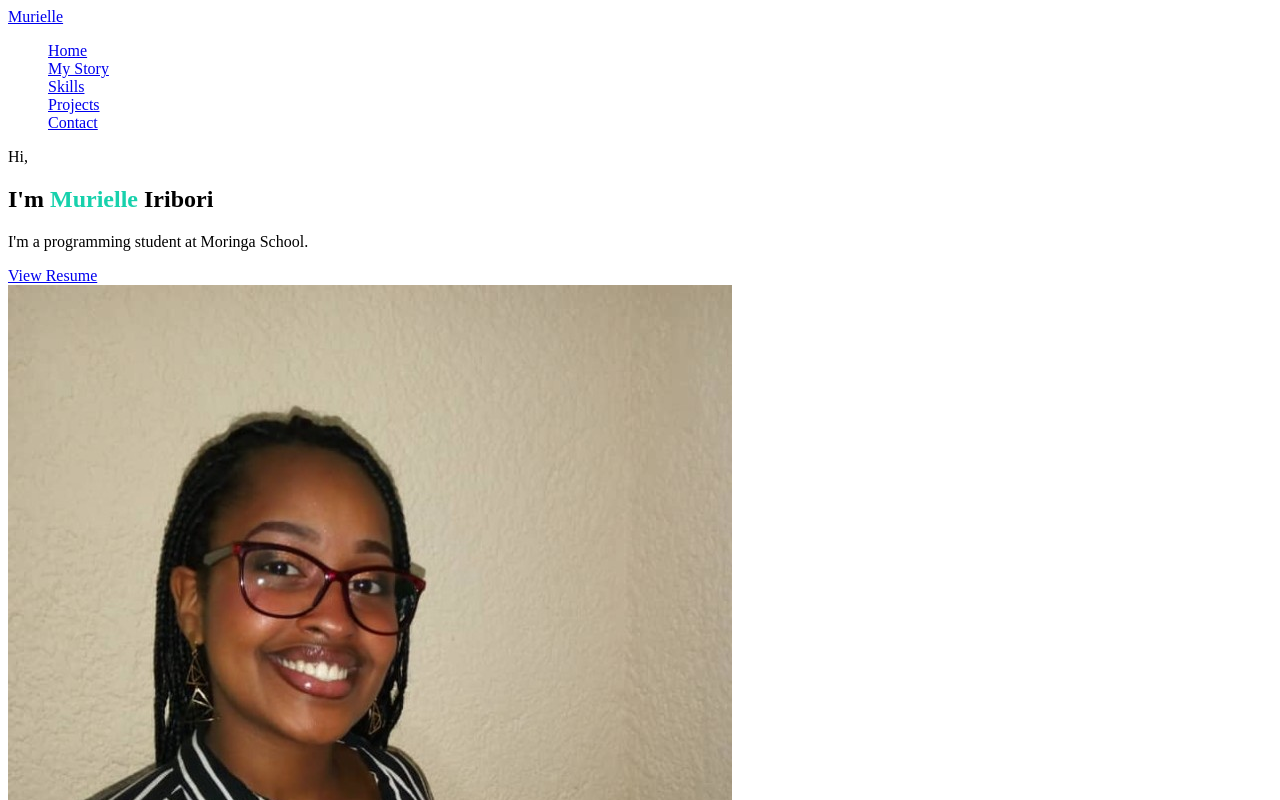
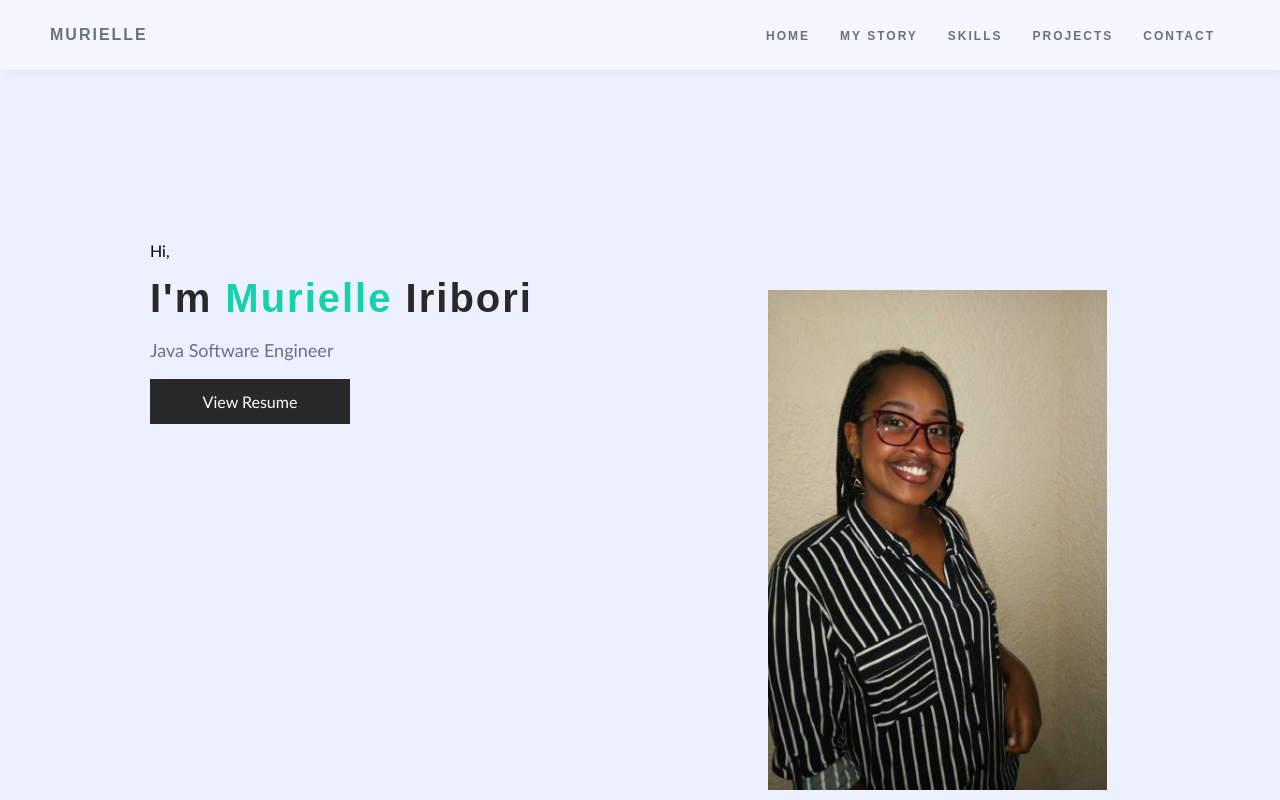
Before and after one commit to Irimurielle/Portfolio-1, a plain HTML site: page index.html in a window 1280 px wide. Shown: the top 800 px of the page. Drawn offline with Linux system fonts and the light colour scheme; files whose address does not match are found by name.

Commit message:
updated the styles

```diff
--- a/css/styles.css
+++ b/css/styles.css
@@ -0,0 +1,87 @@
+body{
+    margin: 0px;
+    padding: 0px;
+}
+a {
+    text-decoration: none;
+}
+#container{
+    width: 100%;
+    height: 100vh;
+    box-sizing: border-box;
+    background-color: #edf1fd;
+    position: relative;
+}
+nav{
+    display: flex;
+    font-family: sans-serif;
+    justify-content: space-between;
+    letter-spacing: 2px;
+    text-transform: uppercase;
+    align-items: center;
+    position: fixed;
+    font-weight: 600;
+    top: 0;
+    left: 0;
+    box-sizing: border-box;
+    width: 100%;
+    padding: 10px 50px;
+    background-color: #f4f7ff;
+    box-shadow: 2px 2px 12px rgba(0, 0, 0, 0.05);
+    z-index: 1;
+}
+.menu {
+    display: flex;
+}
+.menu li a{
+    padding: 10px 15px;
+    font-size: 12px;
+    color: #6c707c;
+}
+.logo {
+    font-family: fantasy;
+    color: #6c707c;
+}
+.menu li a:hover{
+    background-color:#292929;
+    color:#FFFFFF;
+    font-weight:700;
+    box-shadow: 5px 5px 10px #6c707c;
+}
+.me {
+    font-family: calibri;
+    width: 500px;
+    position: absolute;
+    left: 150px;
+    top: 225px;
+}
+.me .person {
+    color: #6c707c;
+    font-size: 18px;
+}
+.me h1 {
+    font-family: fantasy;
+    font-size: 40px;
+    margin: 0px;
+    letter-spacing: 2px;
+    color: #292929;
+}
+.know-me {
+    text-decoration: none;
+    width: 200px;
+    height: 45px;
+    display: flex;
+    justify-content: center;
+    align-items: center;
+    background-color: #292929;
+    color: #FFFFFF;
+}
+.know-me:hover{
+    background-color: #131313;
+}
+.profile {
+    height: 500px;
+    position: absolute;
+    left: 60%;
+    bottom: 10px;
+}
--- a/index.html
+++ b/index.html
@@ -21,7 +21,7 @@
             <div class="me">
                 <p>Hi,</p>
                 <h1>I'm <span style="color:#17d1ac">Murielle</span> Iribori</h1>
-                <p class="person">I'm a programming student at Moringa School.</p>
+                <p class="person">Java Software Engineer</p>
                 <a href="resume/Resume" class="know-me">View Resume</a>
             </div>
             <img src="murielle.jpg" class="profile" alt="Murielle Iribori">
```
